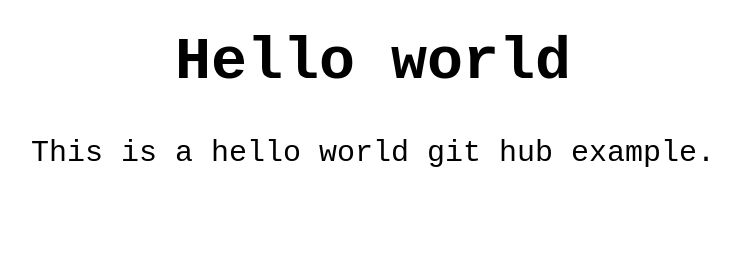
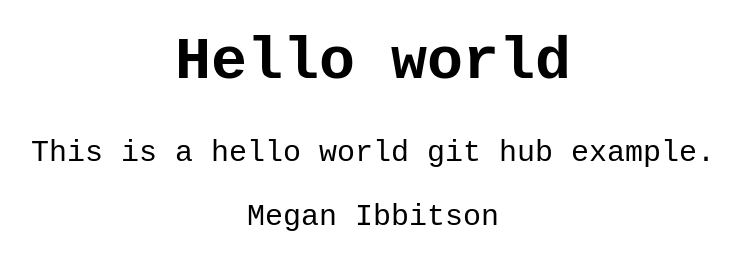
Before and after one commit to meganibbitson/Hello-World2, a plain HTML site: page index.html in a window 1280 px wide. Shown: the part 156-426 px from the top of the page, without its empty margins (267-1006 px from the left). Drawn offline with Linux system fonts and the light colour scheme.

Commit message:
Update index.html

```diff
--- a/index.html
+++ b/index.html
@@ -22,5 +22,6 @@
     <img src="assets/github_icon.png" height="10%" width=10%>
  <h1>Hello world</h1>
     <p>This is a hello world git hub example.</p>
+    <p>Megan Ibbitson<p>
 </body>
 </html>
```
